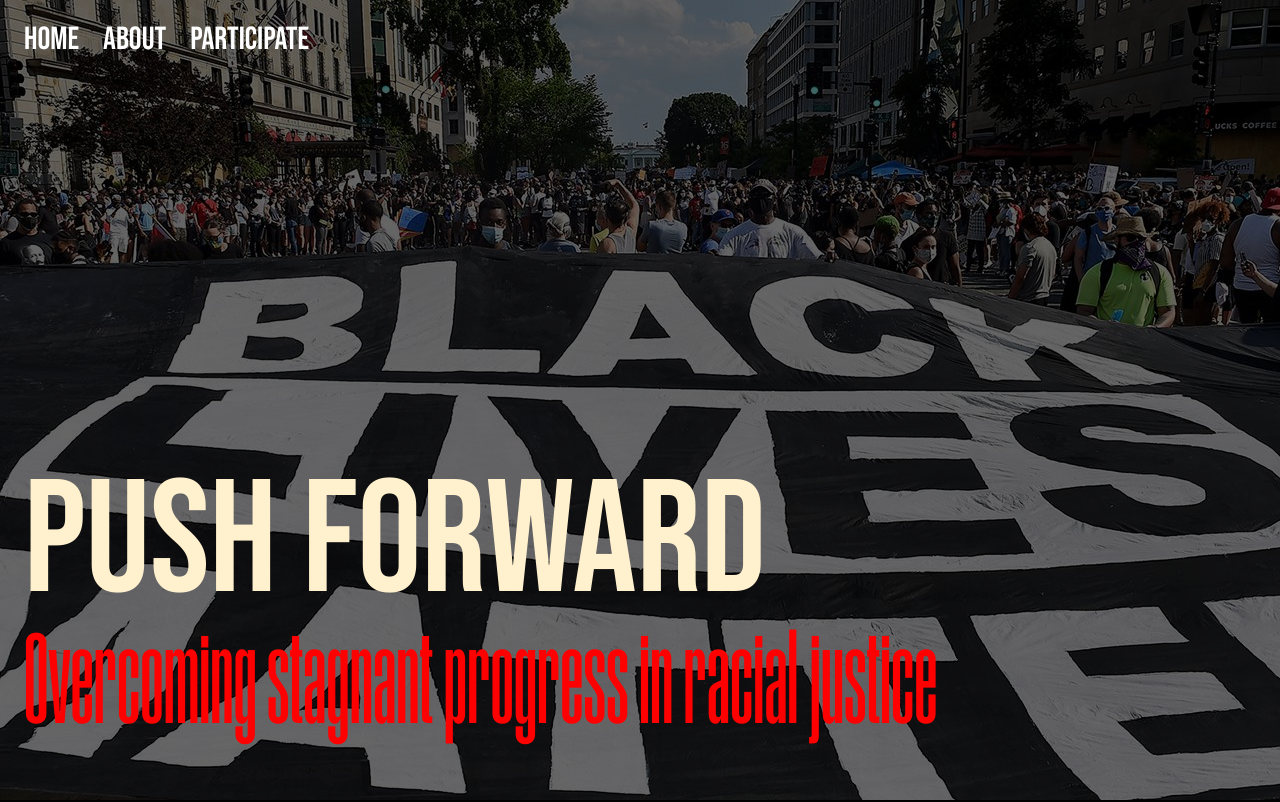
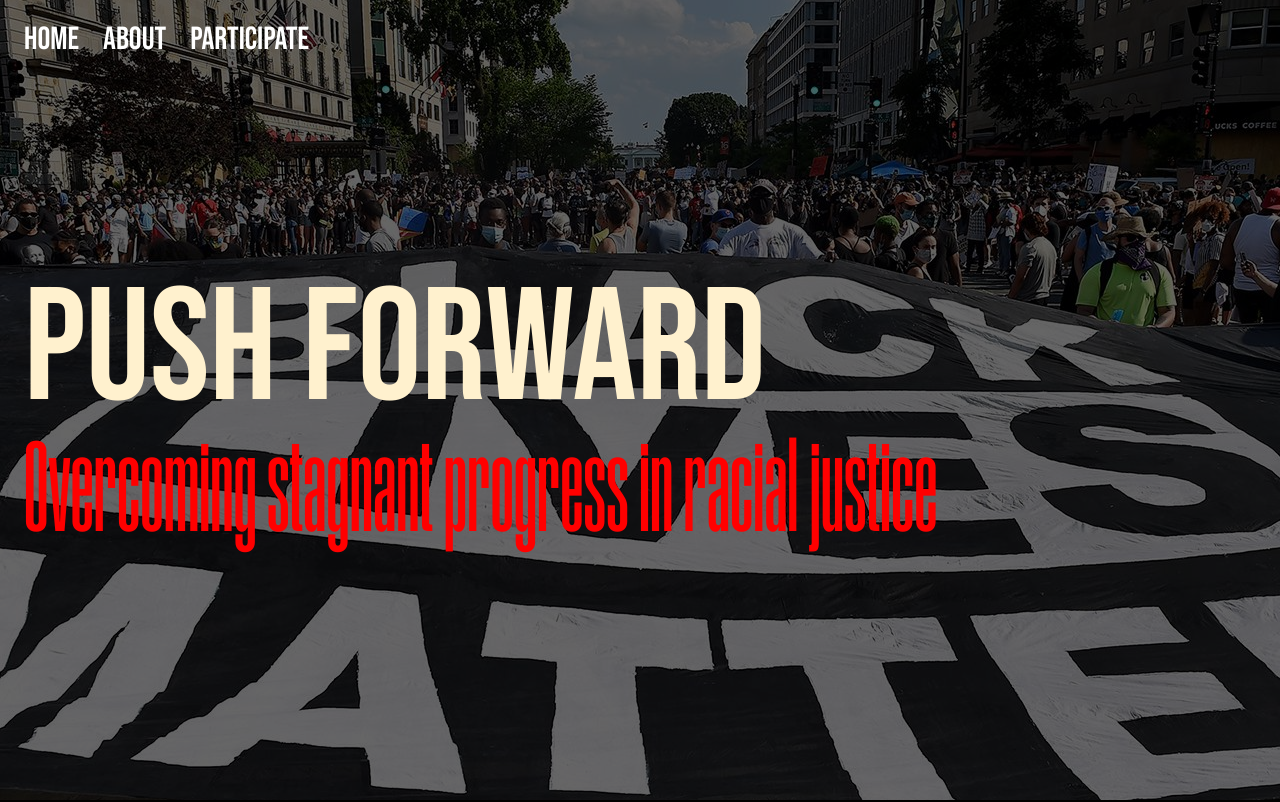
Before and after one commit to salinamu/PushForward, a React (Create React App) app in the folder my-app/: page / in a window 1280 px wide. Shown: the top 802 px of the page. Built offline with nearby package versions, Linux system fonts and the light colour scheme.

Commit message:
change heading spacing

```diff
--- a/my-app/src/styles/Home.module.css
+++ b/my-app/src/styles/Home.module.css
@@ -36,7 +36,7 @@ h3 {
 .heading {
   display: flex;
   flex-direction: column;
-  margin-top: 24rem;
+  margin-top: 12rem;
 }
 .flexrow {
     display: flex;
```
